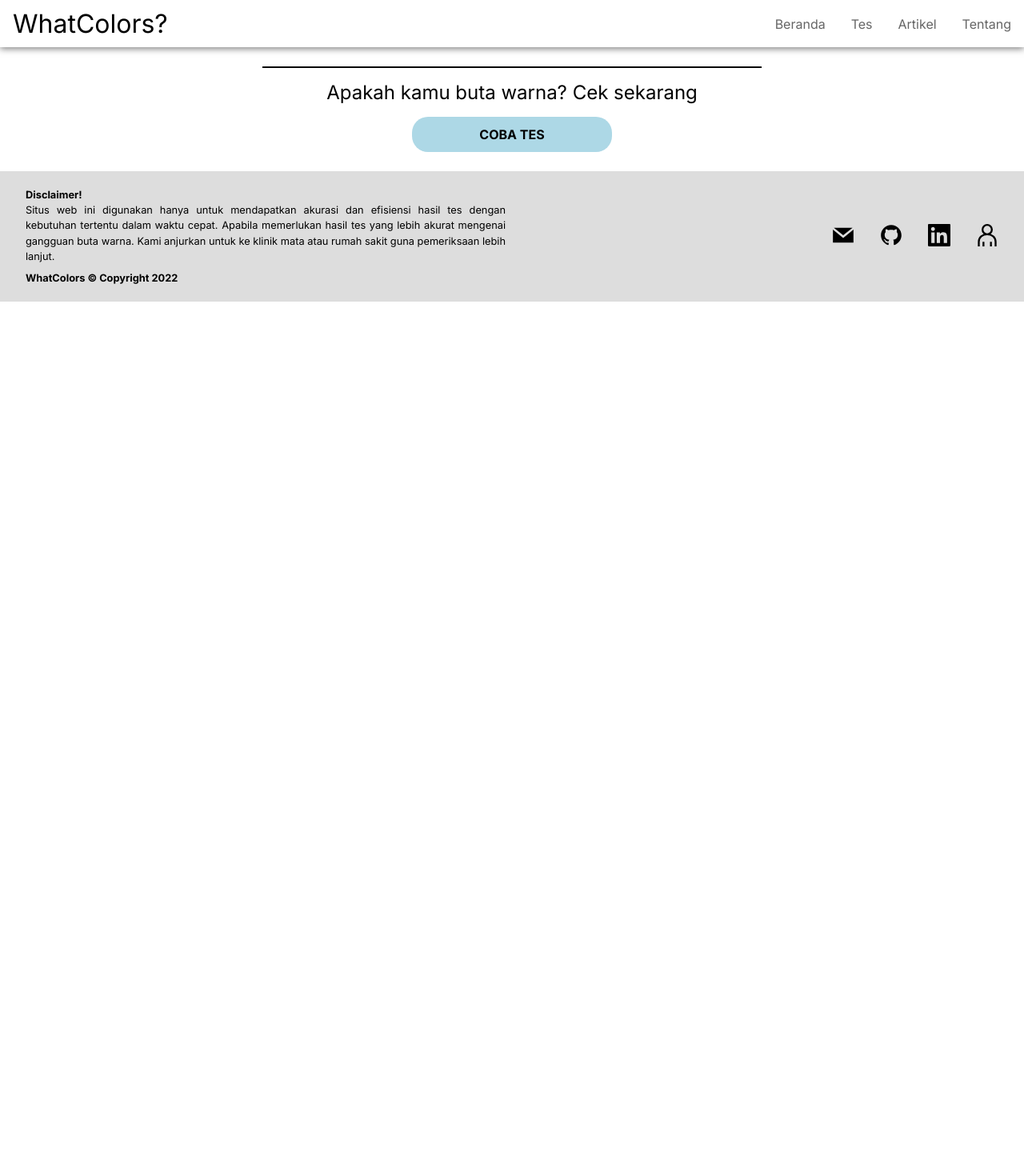
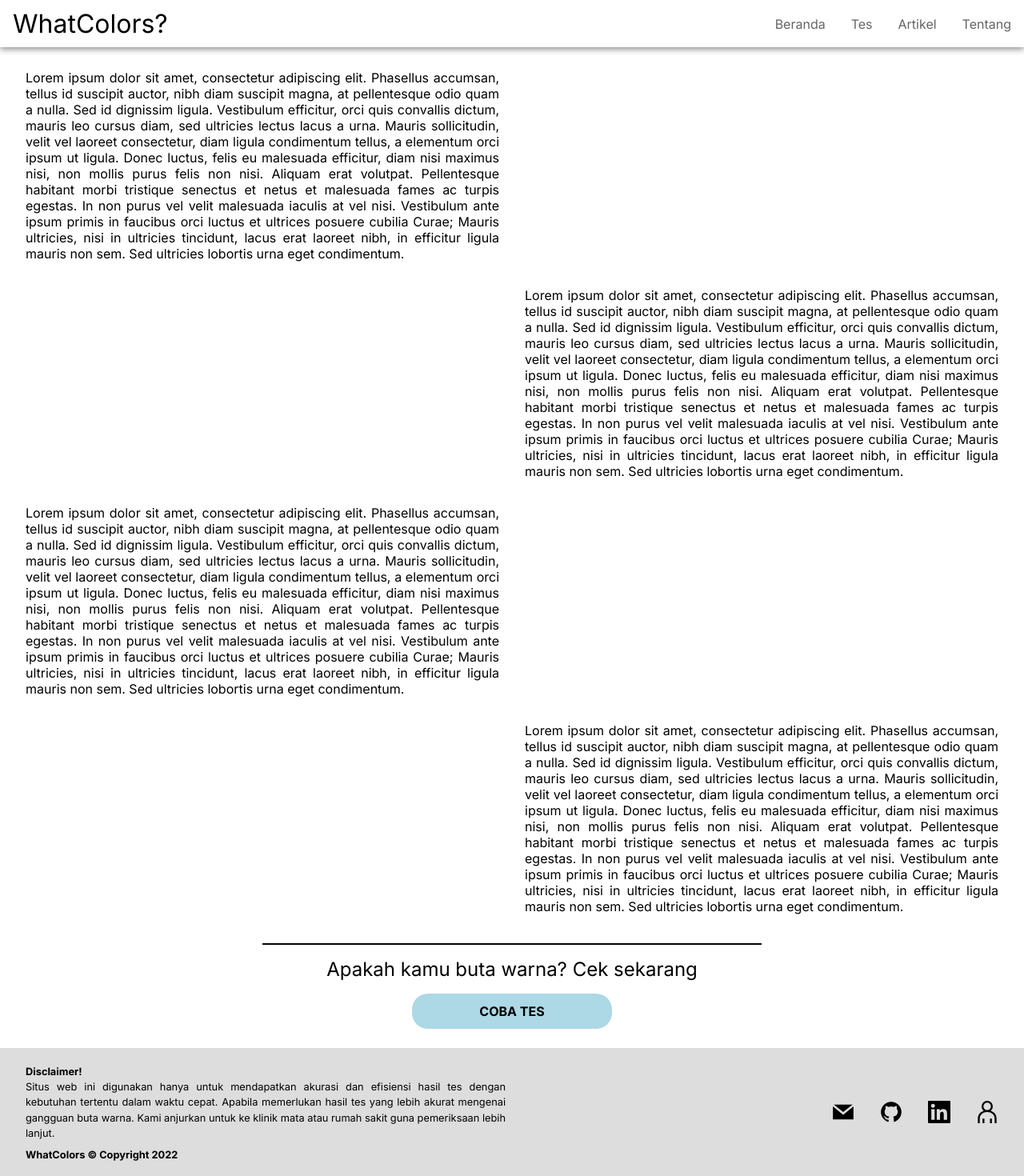
Before and after one commit to Z4nR/what-colors, a React (Create React App) app: page / in a window 1280 px wide. Shown: the top 1470 px of the page at 80% size. Before the commit the page ends 800 px from the top, so only its background shows below. Built offline with nearby package versions, Linux system fonts and the light colour scheme.

Commit message:
update method

```diff
--- /dev/null
+++ b/src/components/home/Resume.js
@@ -0,0 +1,80 @@
+import React from "react";
+
+export default function Resume() {
+  return (
+    <div className="resume-body">
+      <div className="resume_item">
+        <p className="resume-odd">
+          Lorem ipsum dolor sit amet, consectetur adipiscing elit. Phasellus
+          accumsan, tellus id suscipit auctor, nibh diam suscipit magna, at
+          pellentesque odio quam a nulla. Sed id dignissim ligula. Vestibulum
+          efficitur, orci quis convallis dictum, mauris leo cursus diam, sed
+          ultricies lectus lacus a urna. Mauris sollicitudin, velit vel laoreet
+          consectetur, diam ligula condimentum tellus, a elementum orci ipsum ut
+          ligula. Donec luctus, felis eu malesuada efficitur, diam nisi maximus
+          nisi, non mollis purus felis non nisi. Aliquam erat volutpat.
+          Pellentesque habitant morbi tristique senectus et netus et malesuada
+          fames ac turpis egestas. In non purus vel velit malesuada iaculis at
+          vel nisi. Vestibulum ante ipsum primis in faucibus orci luctus et
+          ultrices posuere cubilia Curae; Mauris ultricies, nisi in ultricies
+          tincidunt, lacus erat laoreet nibh, in efficitur ligula mauris non
+          sem. Sed ultricies lobortis urna eget condimentum.
+        </p>
+      </div>
+      <div className="resume_item even">
+        <p className="resume-even">
+          Lorem ipsum dolor sit amet, consectetur adipiscing elit. Phasellus
+          accumsan, tellus id suscipit auctor, nibh diam suscipit magna, at
+          pellentesque odio quam a nulla. Sed id dignissim ligula. Vestibulum
+          efficitur, orci quis convallis dictum, mauris leo cursus diam, sed
+          ultricies lectus lacus a urna. Mauris sollicitudin, velit vel laoreet
+          consectetur, diam ligula condimentum tellus, a elementum orci ipsum ut
+          ligula. Donec luctus, felis eu malesuada efficitur, diam nisi maximus
+          nisi, non mollis purus felis non nisi. Aliquam erat volutpat.
+          Pellentesque habitant morbi tristique senectus et netus et malesuada
+          fames ac turpis egestas. In non purus vel velit malesuada iaculis at
+          vel nisi. Vestibulum ante ipsum primis in faucibus orci luctus et
+          ultrices posuere cubilia Curae; Mauris ultricies, nisi in ultricies
+          tincidunt, lacus erat laoreet nibh, in efficitur ligula mauris non
+          sem. Sed ultricies lobortis urna eget condimentum.
+        </p>
+      </div>
+      <div className="resume_item">
+        <p className="resume-odd">
+          Lorem ipsum dolor sit amet, consectetur adipiscing elit. Phasellus
+          accumsan, tellus id suscipit auctor, nibh diam suscipit magna, at
+          pellentesque odio quam a nulla. Sed id dignissim ligula. Vestibulum
+          efficitur, orci quis convallis dictum, mauris leo cursus diam, sed
+          ultricies lectus lacus a urna. Mauris sollicitudin, velit vel laoreet
+          consectetur, diam ligula condimentum tellus, a elementum orci ipsum ut
+          ligula. Donec luctus, felis eu malesuada efficitur, diam nisi maximus
+          nisi, non mollis purus felis non nisi. Aliquam erat volutpat.
+          Pellentesque habitant morbi tristique senectus et netus et malesuada
+          fames ac turpis egestas. In non purus vel velit malesuada iaculis at
+          vel nisi. Vestibulum ante ipsum primis in faucibus orci luctus et
+          ultrices posuere cubilia Curae; Mauris ultricies, nisi in ultricies
+          tincidunt, lacus erat laoreet nibh, in efficitur ligula mauris non
+          sem. Sed ultricies lobortis urna eget condimentum.
+        </p>
+      </div>
+      <div className="resume_item even">
+        <p className="resume-even">
+          Lorem ipsum dolor sit amet, consectetur adipiscing elit. Phasellus
+          accumsan, tellus id suscipit auctor, nibh diam suscipit magna, at
+          pellentesque odio quam a nulla. Sed id dignissim ligula. Vestibulum
+          efficitur, orci quis convallis dictum, mauris leo cursus diam, sed
+          ultricies lectus lacus a urna. Mauris sollicitudin, velit vel laoreet
+          consectetur, diam ligula condimentum tellus, a elementum orci ipsum ut
+          ligula. Donec luctus, felis eu malesuada efficitur, diam nisi maximus
+          nisi, non mollis purus felis non nisi. Aliquam erat volutpat.
+          Pellentesque habitant morbi tristique senectus et netus et malesuada
+          fames ac turpis egestas. In non purus vel velit malesuada iaculis at
+          vel nisi. Vestibulum ante ipsum primis in faucibus orci luctus et
+          ultrices posuere cubilia Curae; Mauris ultricies, nisi in ultricies
+          tincidunt, lacus erat laoreet nibh, in efficitur ligula mauris non
+          sem. Sed ultricies lobortis urna eget condimentum.
+        </p>
+      </div>
+    </div>
+  );
+}
--- a/src/pages/HomePage.js
+++ b/src/pages/HomePage.js
@@ -1,9 +1,11 @@
 import React from "react";
 import GoToTestButton from "../components/home/GoToTestBtn";
+import Resume from "../components/home/Resume";
 
 export default function HomePage() {
   return (
     <section>
+      <Resume />
       <GoToTestButton />
     </section>
   );
--- a/src/styles/main.css
+++ b/src/styles/main.css
@@ -46,6 +46,22 @@ section {
 }
 
 /*Home Page*/
+.resume-body {
+  padding: 4px 1rem;
+}
+
+.resume-odd,
+.resume-even {
+  padding: 1rem;
+  width: 50%;
+  text-align: justify;
+}
+
+.even {
+  display: flex;
+  justify-content: flex-end;
+}
+
 .go-to-test {
   padding: 16px 0;
   text-align: center;
--- a/src/utils/data-api.js
+++ b/src/utils/data-api.js
@@ -113,10 +113,15 @@ async function getRoomData(idGroup) {
 
 async function verifyCode(code) {
   const response = await fetch(`${BASE_URL}/verify-code/${code}`);
-  const responseJson = await response.json();
+
+  const repsonseText = await response.text();
+
+  if (!repsonseText) {
+    alert("Kode Tidak Ditemukan");
+  } else {
+    const responseJson = JSON.parse(repsonseText);
 
     const isAdmin = responseJson.code.find((c) => c.key === code)._id === "01";
-
     localStorage.setItem("idGroup", responseJson._id);
 
     if (response.status !== 201) {
@@ -125,6 +130,7 @@ async function verifyCode(code) {
     }
 
     return { error: false, data: isAdmin };
+  }
 }
 
 async function deleteRoom(idGroup) {
```
Lines whose indentation alone changed are shown as unchanged.
